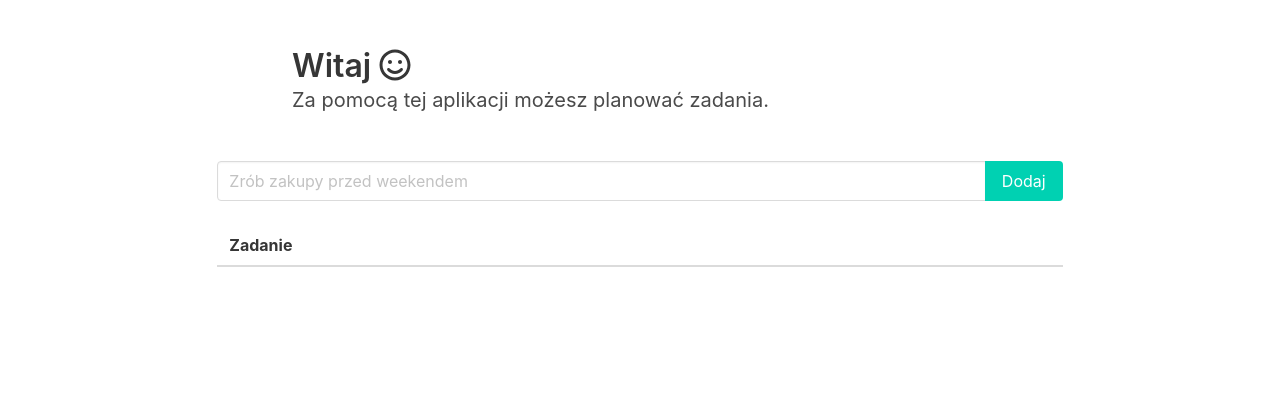
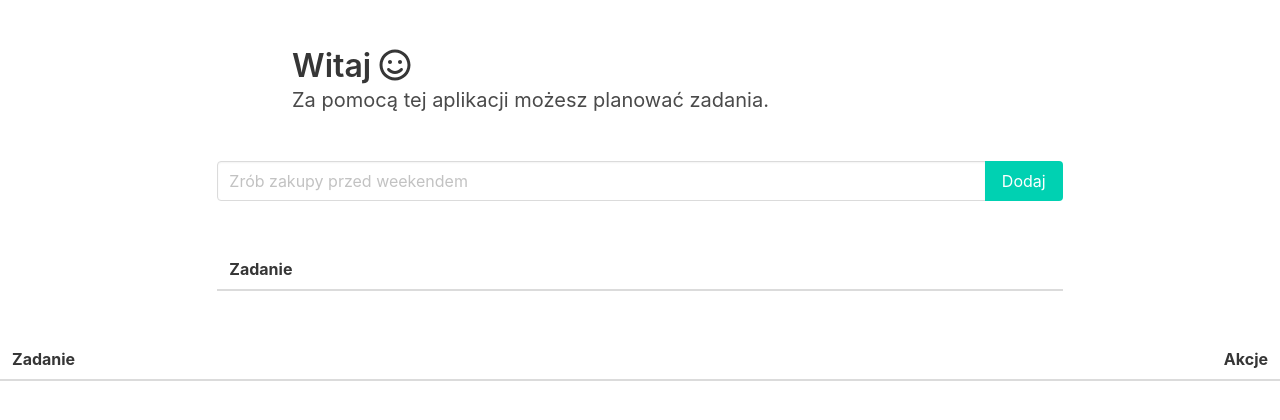
Before and after one commit to p-golinski/todo-list, a website: page client/index.html in a window 1280 px wide. Drawn offline with nearby package versions, Linux system fonts and the light colour scheme.

Commit message:
Update index.html

```diff
--- a/client/index.html
+++ b/client/index.html
@@ -34,7 +34,12 @@
     </form>
   </div>
 </div>
-      <div class="columns is-centered">
+    <div class="columns is-centered">
+  <div class="column is-8">
+    <div class="notification is-hidden is-light" id="addTaskMsg"></div>
+  </div>
+</div>
+    <div class="columns is-centered">
   <div class="column is-8">
     <table class="table is-fullwidth is-striped">
       <thead>
@@ -52,7 +57,16 @@
     <div class="notification is-hidden is-light" id="tasksListMsg"></div>
   </div>
 </div>
-
+<table class="table is-fullwidth is-striped">
+  <thead>
+    <tr>
+      <th>Zadanie</th>
+      <th class="has-text-right">Akcje</th>
+    </tr>
+  </thead>
+  <tbody id="tasksList">
+  </tbody>
+</table>
     <script src="index.js"></script>
   </body>
 </html>
```
